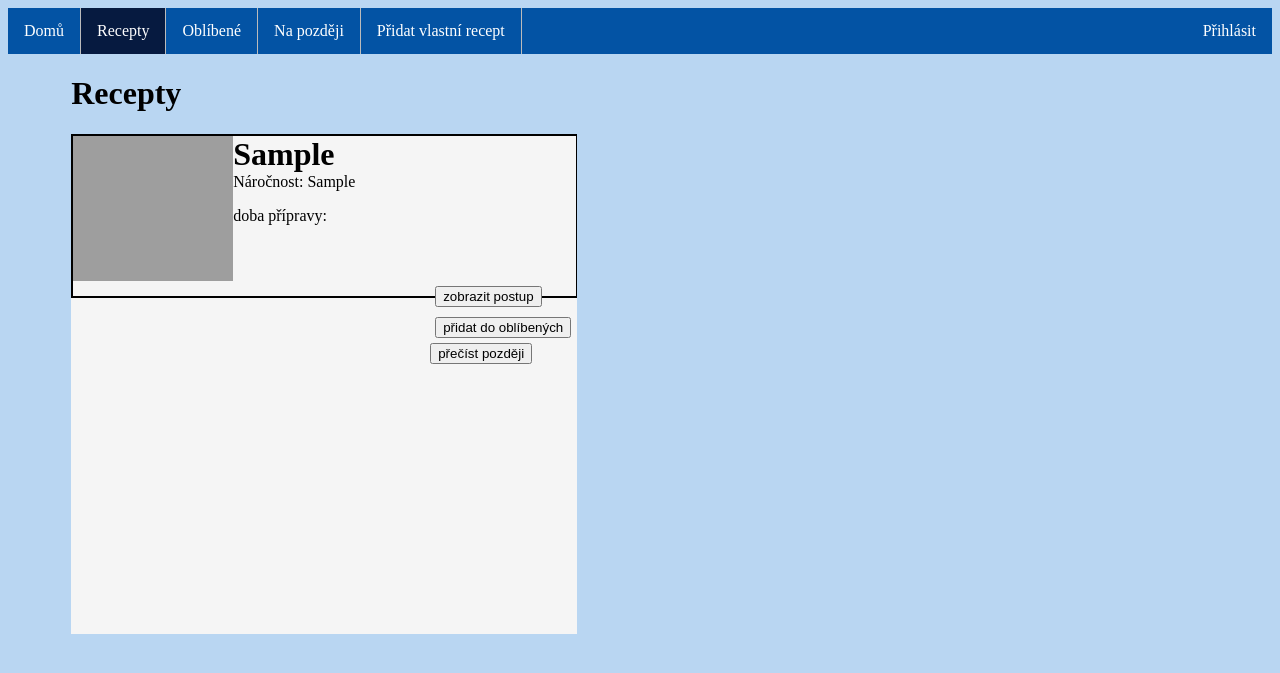
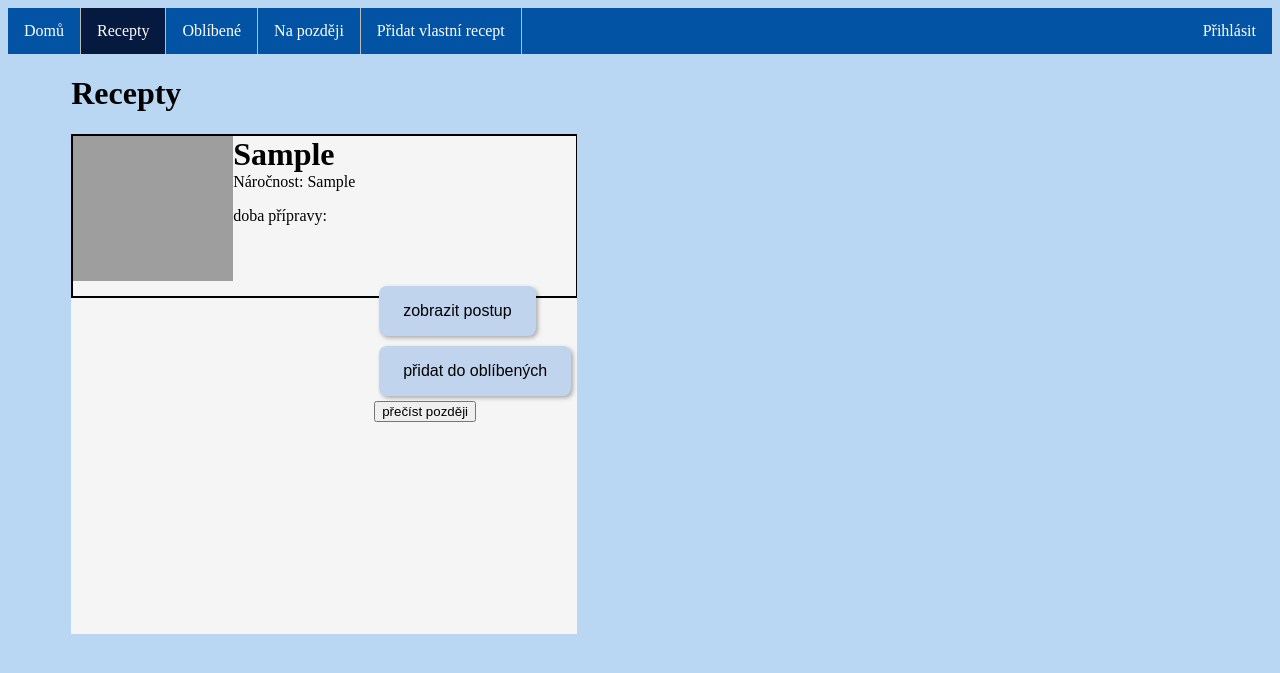
Before and after one commit to MatejUllman/milkhz-project, a PHP site: page /recepty.php in a window 1280 px wide. Shown: the top 673 px of the page. Run offline with PHP 8.4, Linux system fonts and the light colour scheme; tables that the repository leaves empty or names only in its code hold one stand-in row (values such as "Sample post"); data that the repository does not hold is empty; grey boxes are pictures that could not be loaded.

Commit message:
to samé

```diff
--- a/css.css
+++ b/css.css
@@ -70,3 +70,22 @@ li a:hover:not(.active) {
   float:right;
   max-width:500px;
  }
+
+ .b{
+  height:50px;
+  margin-top:50px;
+  background-color: #c1d4ee;
+  border: none;
+  color: black;
+  padding: 12px 24px;
+  text-align: center;
+  text-decoration: none;
+  display: inline-block;
+  font-size: 16px;
+  cursor: pointer;
+  border-radius: 8px;
+  box-shadow: 2px 2px 4px rgba(0,0,0,0.3);
+}
+.b:hover{
+  background-color: #7698c2;
+}
--- a/recepty.php
+++ b/recepty.php
@@ -7,7 +7,7 @@
     <title>Recepty</title>
     <link rel="stylesheet" href="css.css">
     <style>
-        .b{
+         .b{
             margin:5px;
         }
     </style>
```
